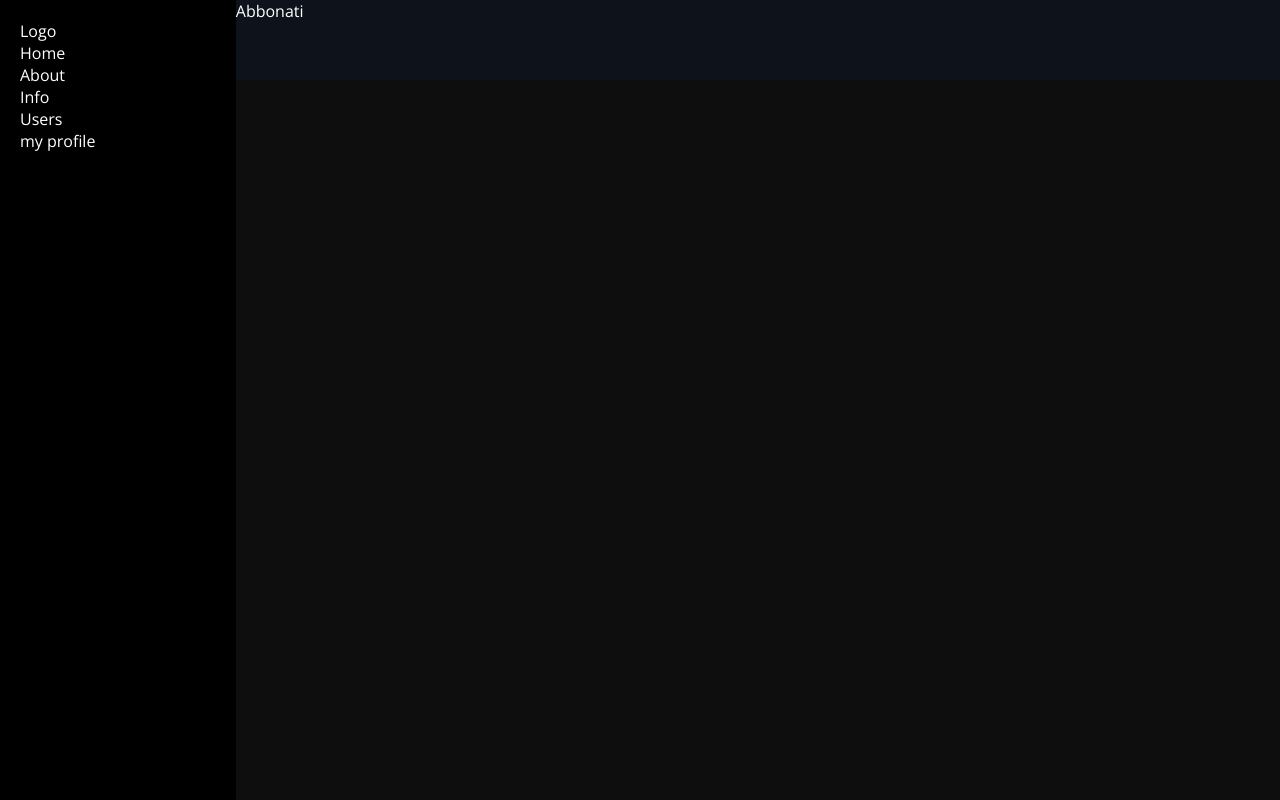
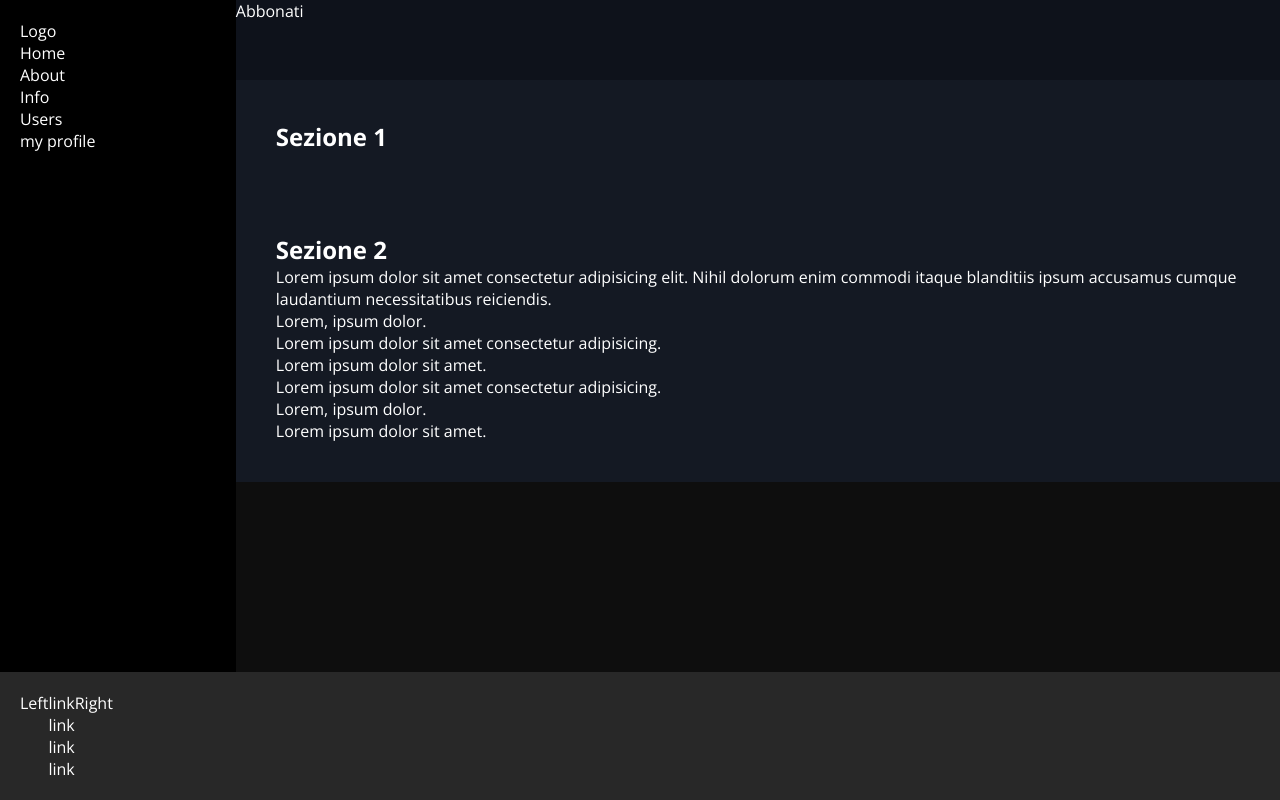
Before and after one commit to MattiaBologna/html-css-viewport, a plain HTML site: page index.html in a window 1280 px wide. Drawn offline with nearby package versions, Linux system fonts and the light colour scheme.

Commit message:
Add: main and footer protocontent

```diff
--- a/css/style.css
+++ b/css/style.css
@@ -45,6 +45,14 @@ body {
     flex-wrap: wrap;
 }
 
+footer {
+    position: fixed;
+    width: 100vw;
+    min-height: 50px;
+    padding: 20px;
+    bottom: 0;
+    background-color: #282828;
+}
 
 /* Webapp */
 
@@ -73,3 +81,19 @@ main {
     height: 10vh;
     min-height: 50px;
 }
+
+.main__content {
+    background-color: #141923;
+}
+
+.main-sections {
+    padding: 40px
+}
+
+
+
+/* Utilities */
+
+.flex {
+    display: flex;
+}
--- a/index.html
+++ b/index.html
@@ -34,18 +34,45 @@
                     Abbonati
                 </div>
                 <div class="main__content">
-                    <section>
-
+                    <section class="main-sections">
+                        <h2>Sezione 1</h2>
+                        <div class="cards">
+                            <div class="card"></div>
+                            <div class="card"></div>
+                            <div class="card"></div>
+                            <div class="card"></div>
+                            <div class="card"></div>
+                            <div class="card"></div>
+                            <div class="card"></div>
+                        </div>
                     </section>
-                    <section>
-
+                    <section class="main-sections">
+                        <h2>Sezione 2</h2>
+                        <p>Lorem ipsum dolor sit amet consectetur adipisicing elit. Nihil dolorum enim commodi itaque blanditiis ipsum accusamus cumque laudantium necessitatibus reiciendis.</p>
+                        <ul>
+                            <li>Lorem, ipsum dolor.</li>
+                            <li>Lorem ipsum dolor sit amet consectetur adipisicing.</li>
+                            <li>Lorem ipsum dolor sit amet.</li>
+                            <li>Lorem ipsum dolor sit amet consectetur adipisicing.</li>
+                            <li>Lorem, ipsum dolor.</li>
+                            <li>Lorem ipsum dolor sit amet.</li>
+                        </ul>
                     </section>
                 </div>
             </div>
         </main>
 
         <footer>
-
+           <div class="flex">
+            <div>Left</div>
+            <ul>
+                <li><a href="#">link</a></li>
+                <li><a href="#">link</a></li>
+                <li><a href="#">link</a></li>
+                <li><a href="#">link</a></li>
+            </ul>
+            <div>Right</div>
+           </div>
         </footer>
 
     </div>
```
